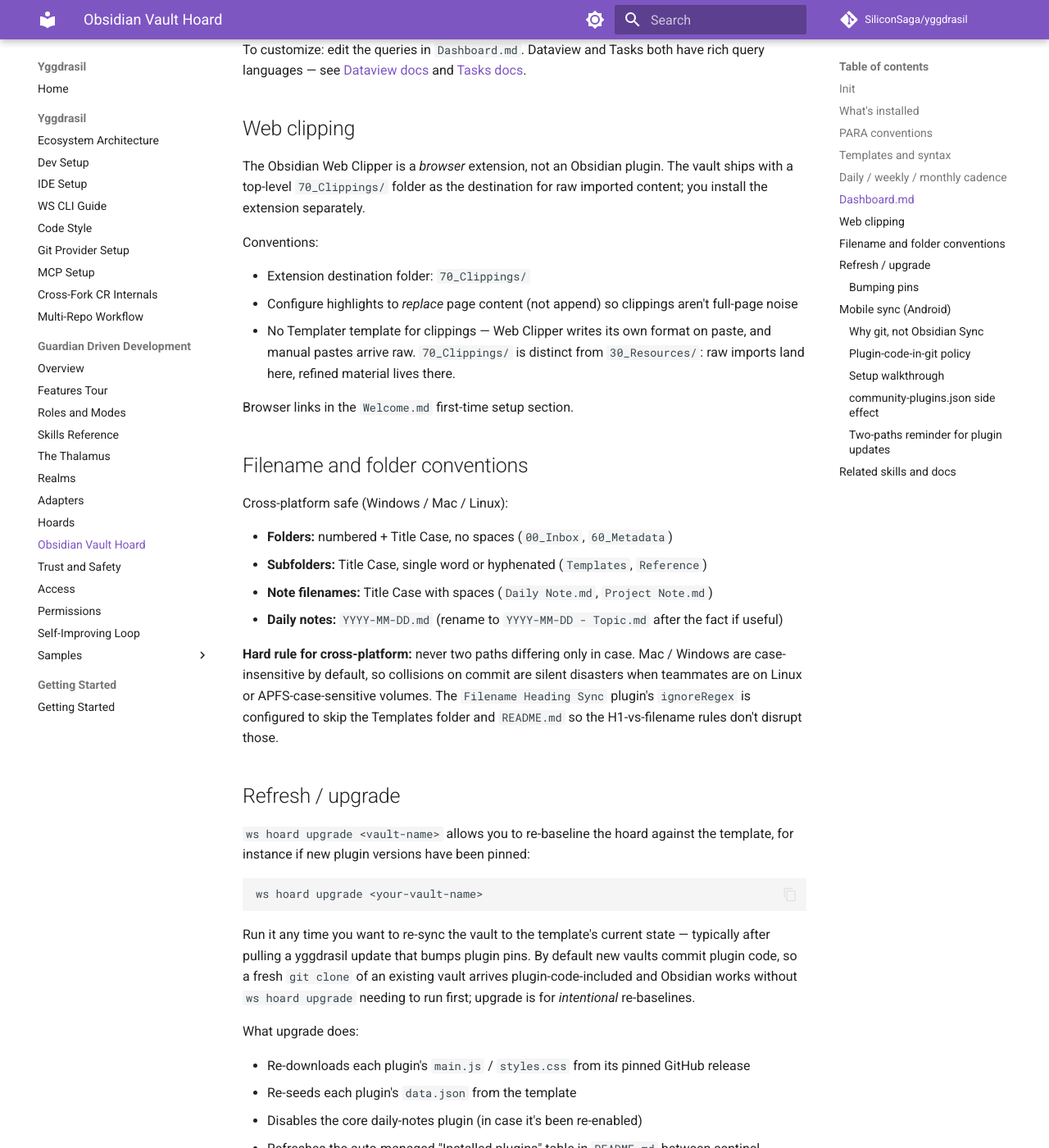
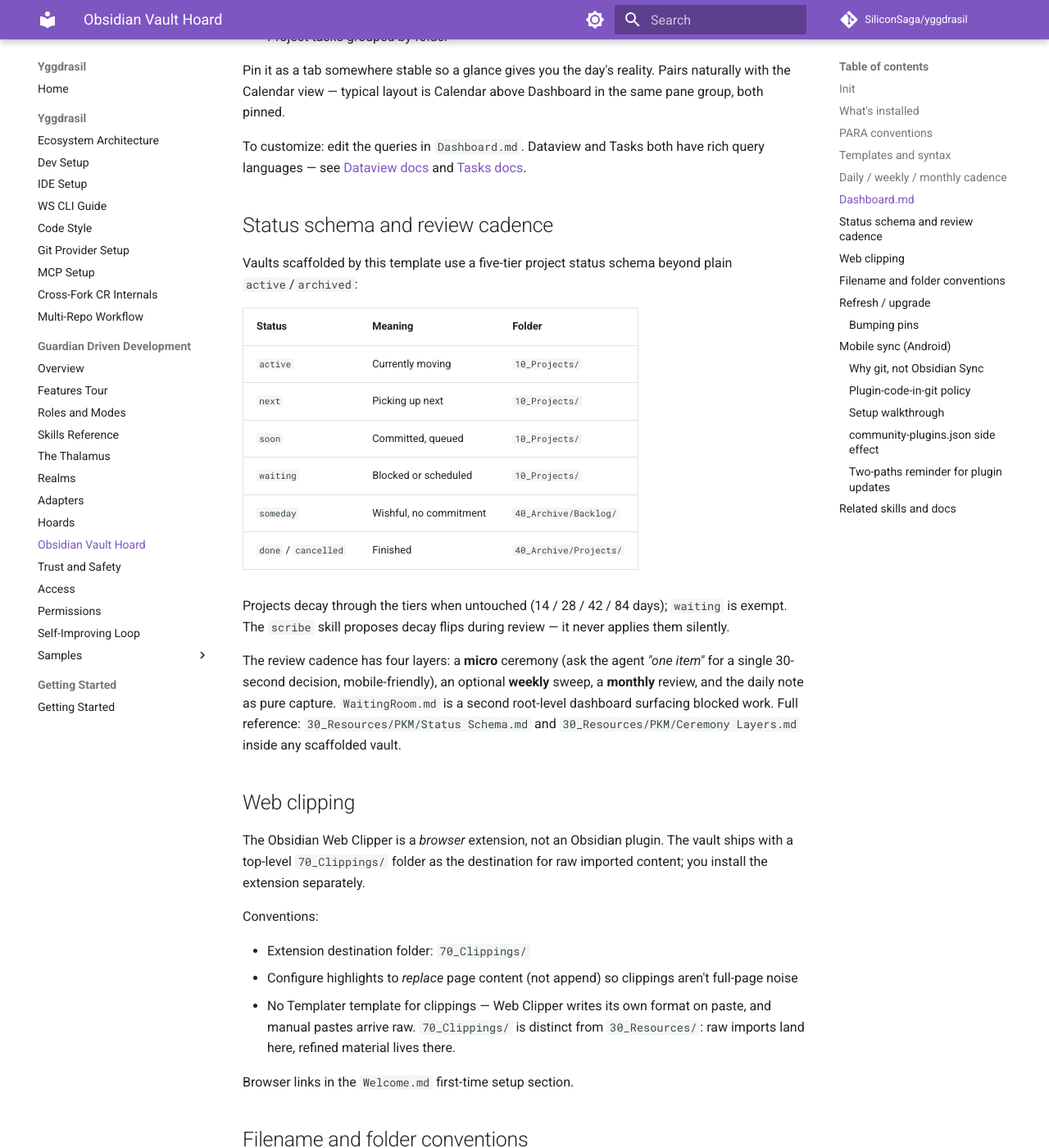
Before and after one commit to SiliconSaga/yggdrasil, an MkDocs documentation site: the page built from docs/gdd/obsidian-vault.md, in a window 1280 px wide and 1400 px high, scrolled down 4710 px. Shown: the whole window at 82% size. Built offline with MkDocs 1.6.1 and Material for MkDocs 9.7.7, drawn with Linux system fonts in a browser that asks for light colours; comment, search, counter and statistics services are not loaded; some of the changed text lies outside the part shown.

Commit message:
docs(obsidian-vault): document the status schema and review cadence
Add a Status schema and review cadence section to the obsidian-vault hoard docs, and note the new `40_Archive/` sub-folders + `30_Resources/PKM/` in the PARA conventions section.

Co-Authored-By: Claude Opus 4.7 <noreply@anthropic.com>

```diff
--- a/docs/gdd/obsidian-vault.md
+++ b/docs/gdd/obsidian-vault.md
@@ -52,6 +52,8 @@ Folder roles, applied by both the human and the `scribe` skill:
 | `50_Attachments/` | Binary attachments (images, PDFs). |
 | `60_Metadata/Templates/` | Reusable note templates. |
 | `70_Clippings/` | Raw imported content (web clippings, paperless dumps, transcripts). Promote to `30_Resources/` when refined. |
+
+Three `40_Archive/` sub-folders carry the project lifecycle: `40_Archive/Projects/` (`done` and `cancelled` projects), `40_Archive/Backlog/` (`someday`-tier projects that may be revived), and `40_Archive/Daily/` (historical daily notes). A `30_Resources/PKM/` folder holds the methodology references — see the status-schema section below.
 
 The capture-process-organize loop lives in the `scribe` skill, which the agent loads when you say things like *"jot this in my inbox"* or *"process my inbox"*.
 
@@ -109,6 +111,23 @@ A Dataview-driven dashboard ships at the vault root. It surfaces:
 Pin it as a tab somewhere stable so a glance gives you the day's reality. Pairs naturally with the Calendar view — typical layout is Calendar above Dashboard in the same pane group, both pinned.
 
 To customize: edit the queries in `Dashboard.md`. Dataview and Tasks both have rich query languages — see [Dataview docs](https://blacksmithgu.github.io/obsidian-dataview/) and [Tasks docs](https://publish.obsidian.md/tasks/).
+
+## Status schema and review cadence
+
+Vaults scaffolded by this template use a five-tier project status schema beyond plain `active`/`archived`:
+
+| Status | Meaning | Folder |
+|--------|---------|--------|
+| `active` | Currently moving | `10_Projects/` |
+| `next` | Picking up next | `10_Projects/` |
+| `soon` | Committed, queued | `10_Projects/` |
+| `waiting` | Blocked or scheduled | `10_Projects/` |
+| `someday` | Wishful, no commitment | `40_Archive/Backlog/` |
+| `done` / `cancelled` | Finished | `40_Archive/Projects/` |
+
+Projects decay through the tiers when untouched (14 / 28 / 42 / 84 days); `waiting` is exempt. The `scribe` skill proposes decay flips during review — it never applies them silently.
+
+The review cadence has four layers: a **micro** ceremony (ask the agent *"one item"* for a single 30-second decision, mobile-friendly), an optional **weekly** sweep, a **monthly** review, and the daily note as pure capture. `WaitingRoom.md` is a second root-level dashboard surfacing blocked work. Full reference: `30_Resources/PKM/Status Schema.md` and `30_Resources/PKM/Ceremony Layers.md` inside any scaffolded vault.
 
 ## Web clipping
 
```
